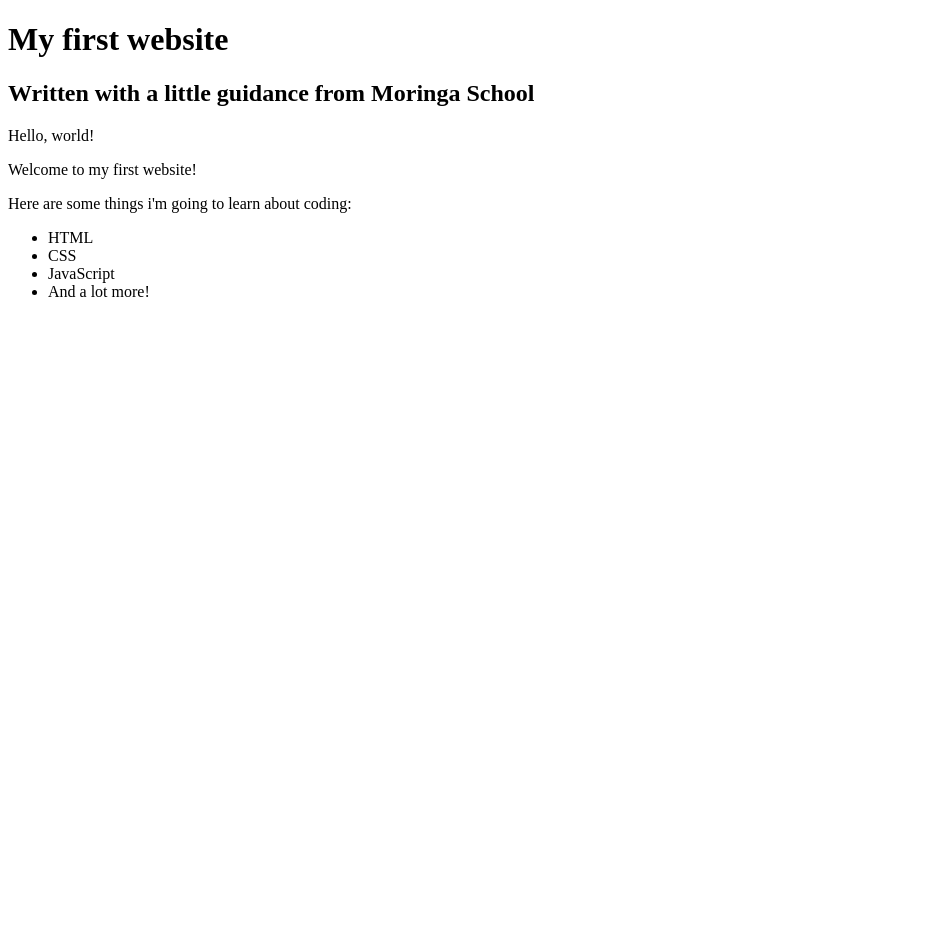
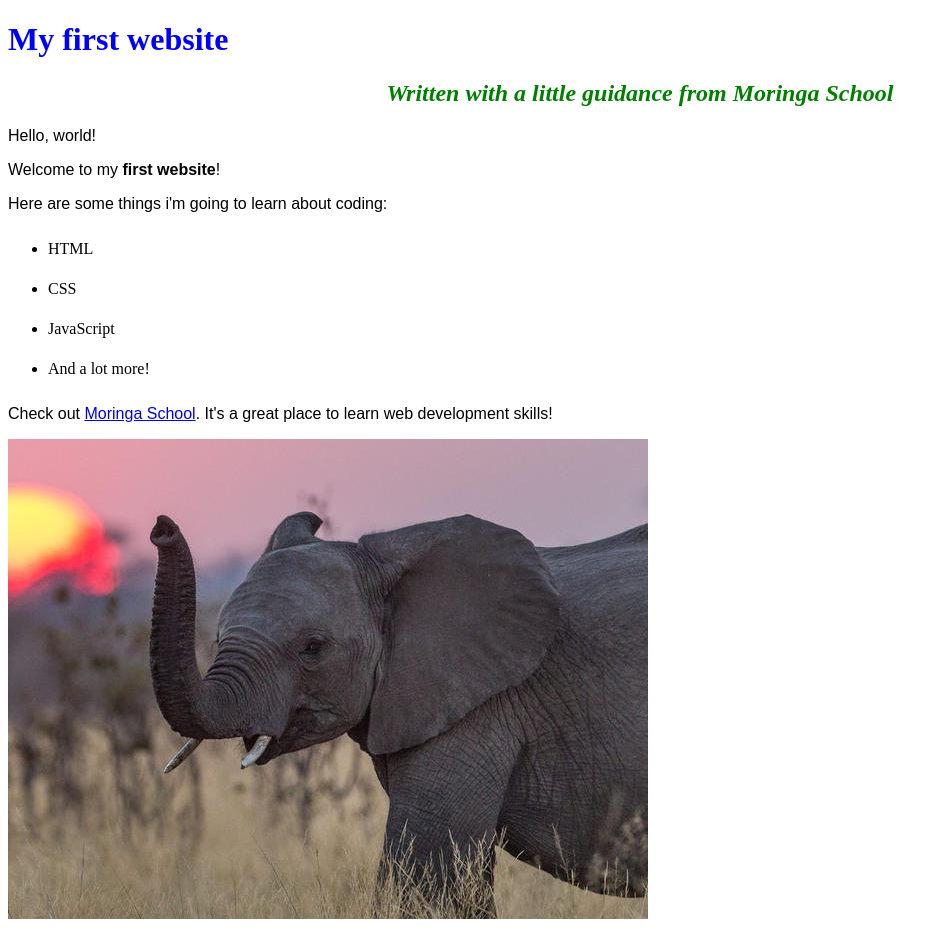
Before and after one commit to Nyokabi12/My-first-website, a plain HTML site: page index.html in a window 1280 px wide. Shown: the whole page, without its empty margins (0-948 px from the left). Before the commit the page ends 800 px from the top, so only its background shows below. Drawn offline with Linux system fonts and the light colour scheme.

Commit message:
change name of my-first-website file to index.html

```diff
--- /dev/null
+++ b/css/styles.css
@@ -0,0 +1,14 @@
+h1 {
+  color: blue;
+}
+h2 {
+  color: green;
+  font-style: italic;
+  text-align: center;
+}
+p {
+  font-family: sans-serif;
+}
+ul {
+  line-height: 40px;
+}
--- a/my-first-website.html
+++ b/index.html
@@ -3,12 +3,13 @@
   <head>
     <meta charset="utf-8">
     <title>My first website!</title>
+    <link rel="stylesheet" type="text/css" href="css/styles.css">
   </head>
   <body>
     <h1>My first website</h1>
-    <h2>Written with a little guidance from Moringa School</h2>
+    <h2>Written with a little guidance from <em>Moringa School</em></h2>
   <p>  Hello, world!</p>
-    <p>Welcome to my first website!</p>
+    <p>Welcome to my <strong>first website</strong>!</p>
     <p>Here are some things i'm going to learn about coding:</P>
       <ul>
         <li>HTML</li>
@@ -16,5 +17,7 @@
         <li>JavaScript</li>
         <li>And a lot more!</li>
       </ul>
+    <p>Check out <a href="http://moringaschool.com/">Moringa School</a>. It's a great place to learn web development skills!</p>
+    <img src="images/elephant.jpg" alt="A photo of an elephant"
   </body>
 </html>
```
Also changed, not shown: my-favorite-things.html (added, +16 -0 lines), images/elephant.jpg (added).
